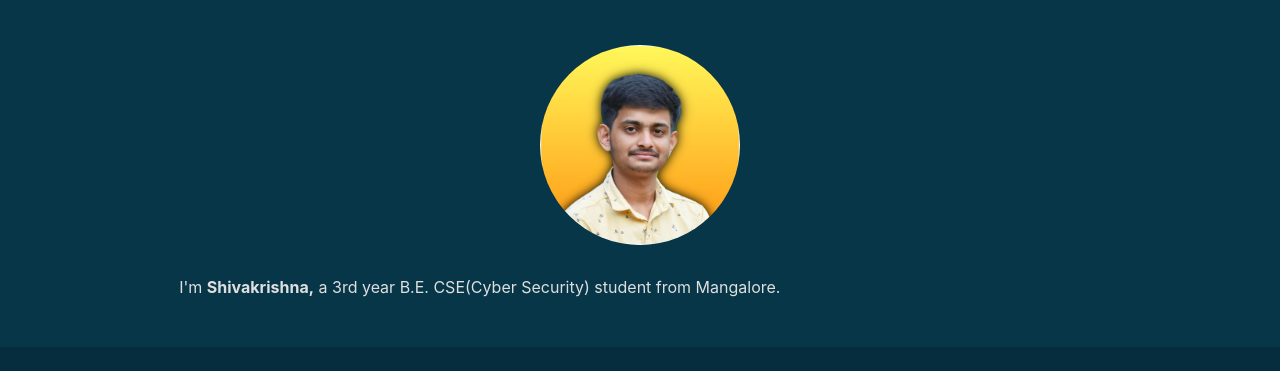
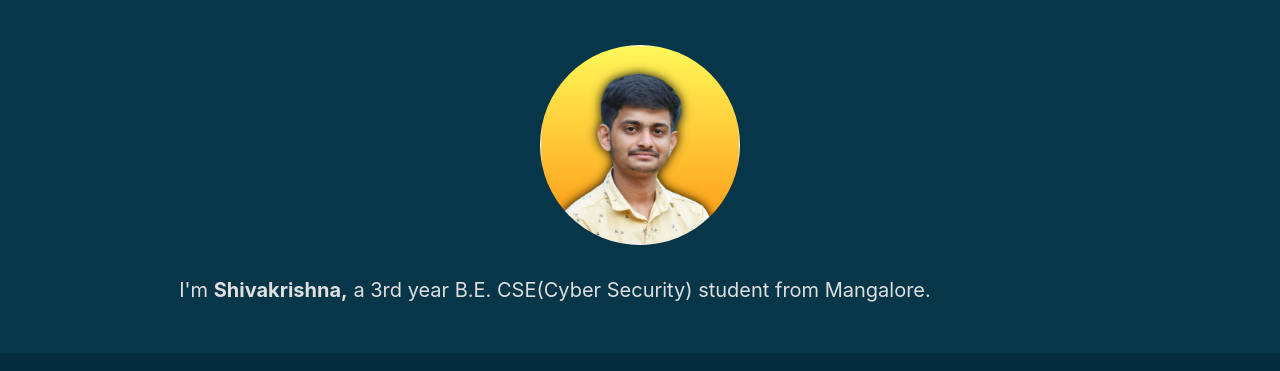
Before and after one commit to 22bsk/22bsk.github.io, a plain HTML site: page index.html in a window 1280 px wide. Shown: the part 51-422 px from the top of the page. Drawn offline with nearby package versions, Linux system fonts and the light colour scheme.

Commit message:
update in style.css

```diff
--- a/assets/css/styles.css
+++ b/assets/css/styles.css
@@ -82,7 +82,7 @@ a.nav-item:hover {
 	text-align: justify;
 	width: 80%;
 	margin: 0 auto;
-	font-size: medium;
+	font-size: 20px;
 }
 
 .void-background {
```
